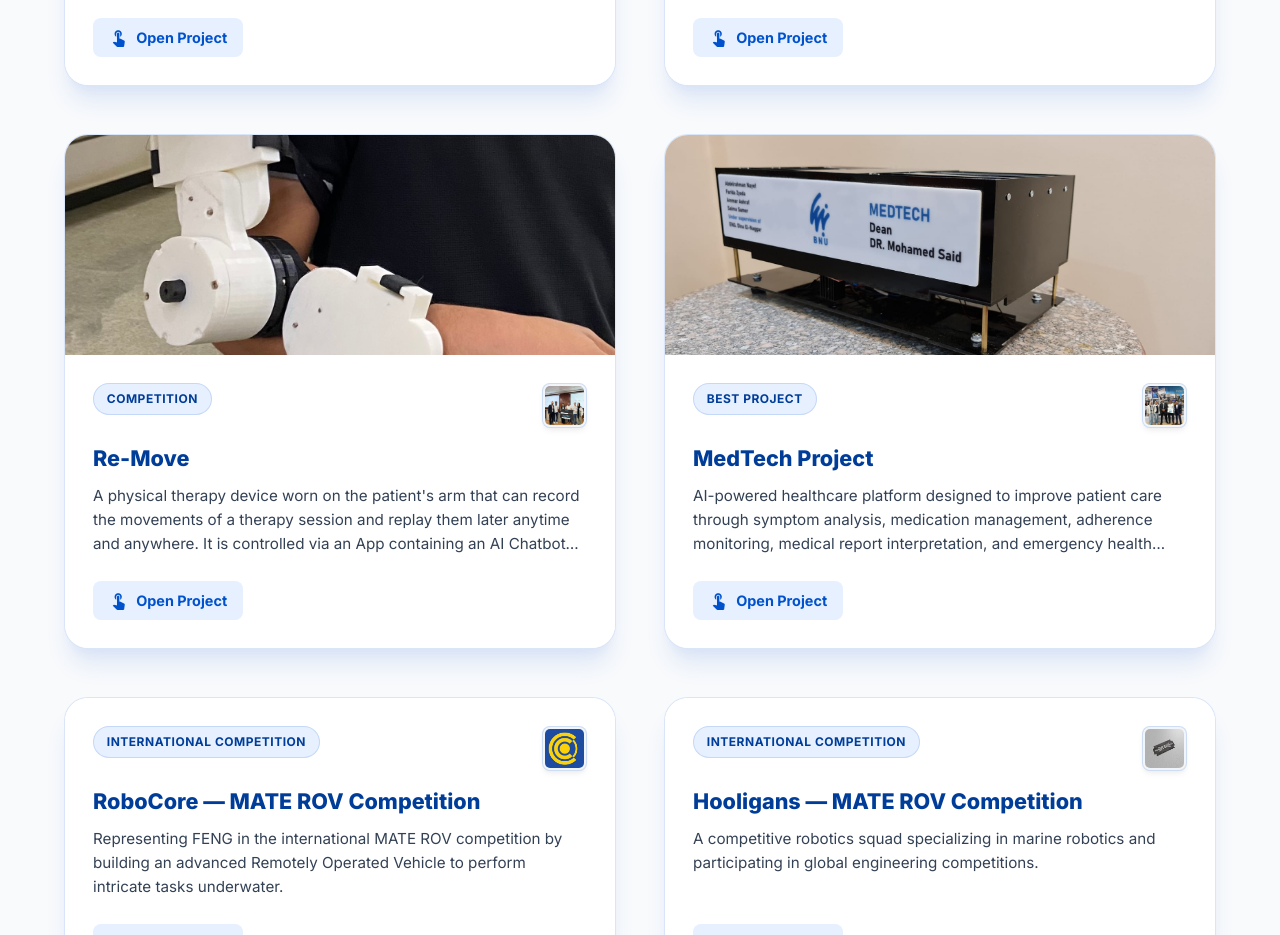
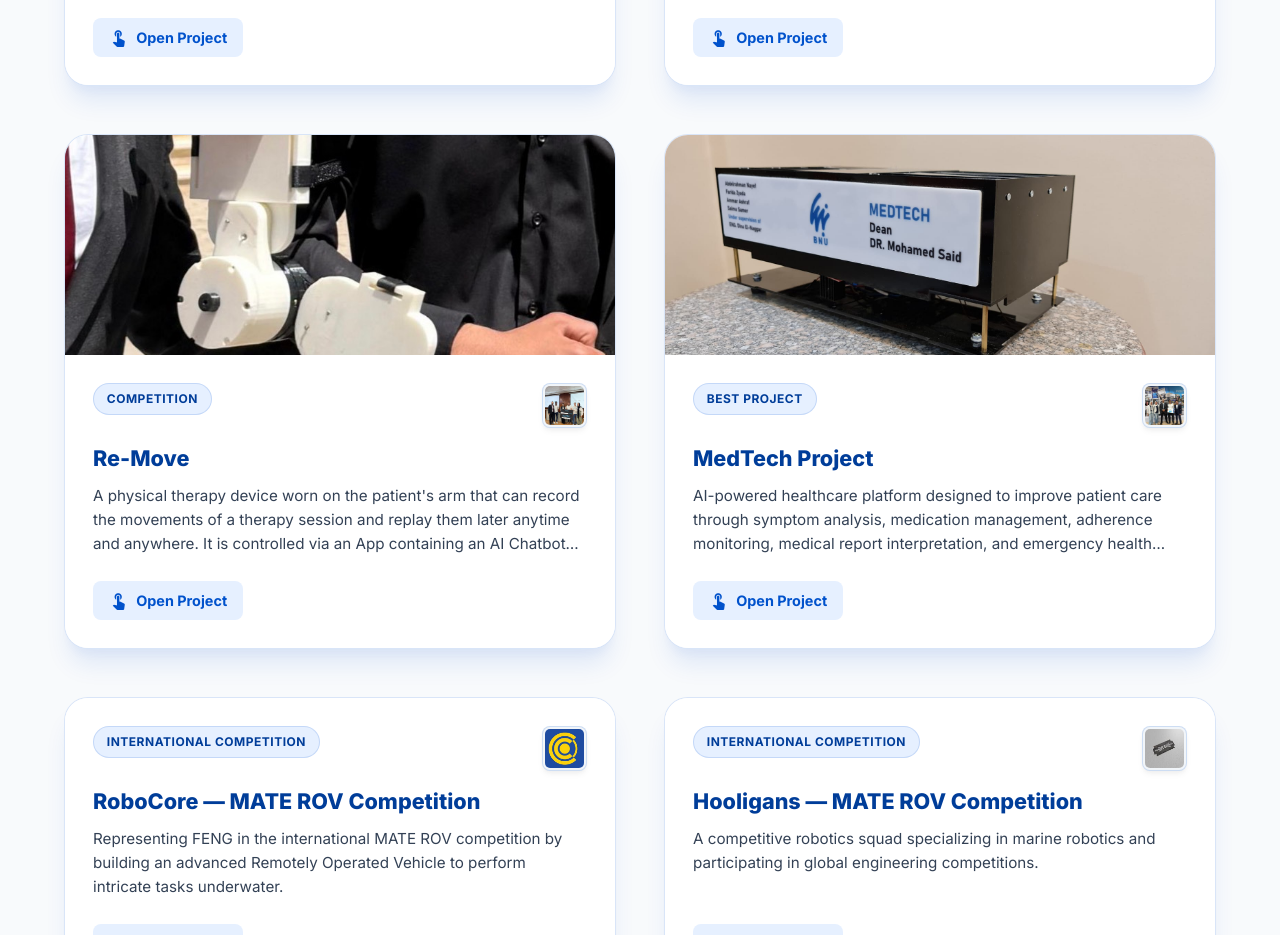
Before and after one commit to moatazmohamedcr852-png/bnu-feng-activities, a React (Vite) app: page / in a window 1280 px wide. Shown: the part 1620-2555 px from the top of the page. Built offline with nearby package versions, Linux system fonts and the light colour scheme.

Commit message:
Swap primary and secondary images for Re-Move project

```diff
--- a/src/data.js
+++ b/src/data.js
@@ -44,8 +44,8 @@
     description: "A physical therapy device worn on the patient's arm that can record the movements of a therapy session and replay them later anytime and anywhere. It is controlled via an App containing an AI Chatbot for support, and an AI system to analyze facial expressions to ensure safety and stop the device when needed.",
     story: "Physical therapy can be arduous, and clinic visits are expensive. The Re-Move team engineered a robotic exoskeleton that bridges the gap between clinic and home, complete with AI tracking to ensure safety. This earned them a top spot at Rally Egypt.",
     extraStory: "The physical strain of Rally Egypt was met with incredible engineering endurance. The team not only competed fiercely but demonstrated the Re-Move project's viability under intense pressure.",
-    image: "/nahed_tamer.jpeg",
-    extraImage: "/nahed_tamer_2.jpeg",
+    image: "/nahed_tamer_2.jpeg",
+    extraImage: "/nahed_tamer.jpeg",
     teamPhoto: "/team_nahed.jpeg",
     badgeText: "Competition",
     badgeClass: "badge-competition",
```
